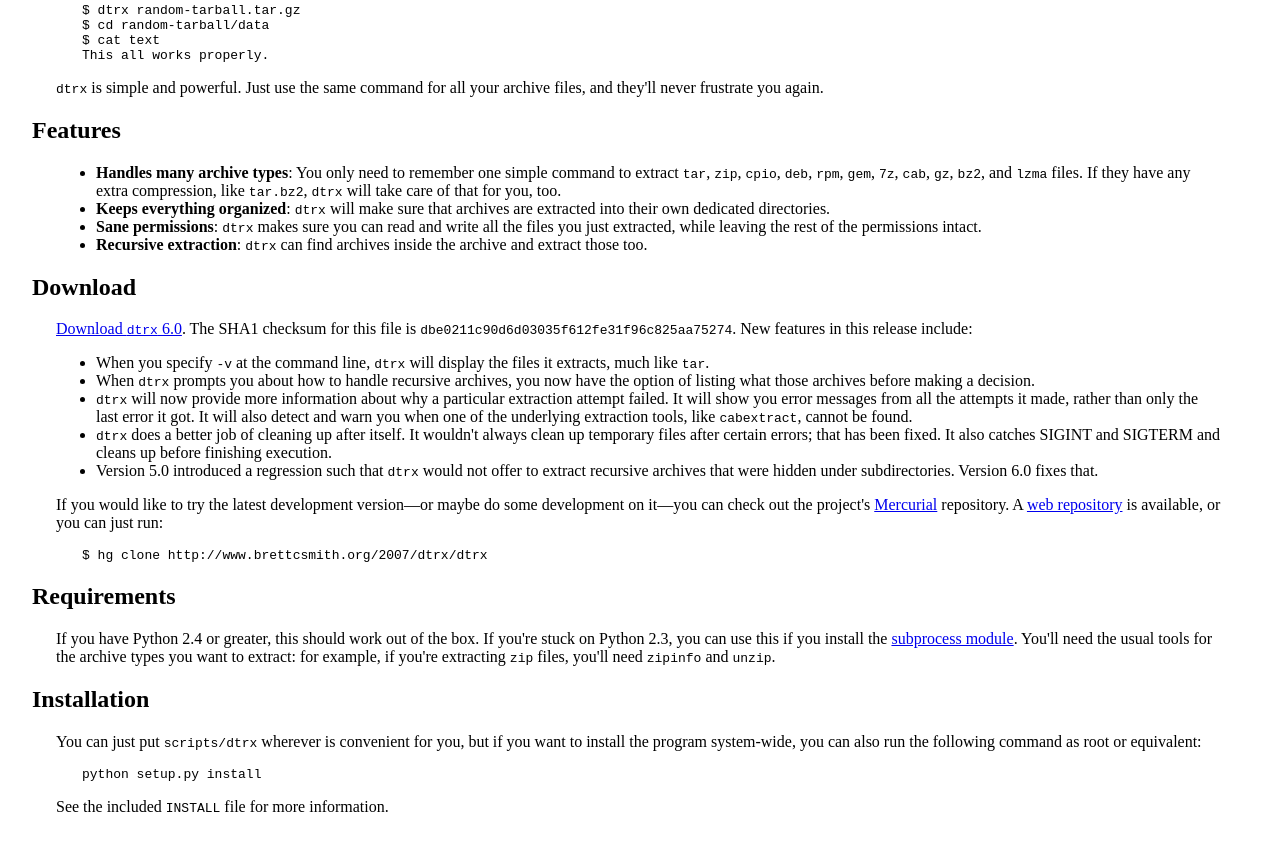
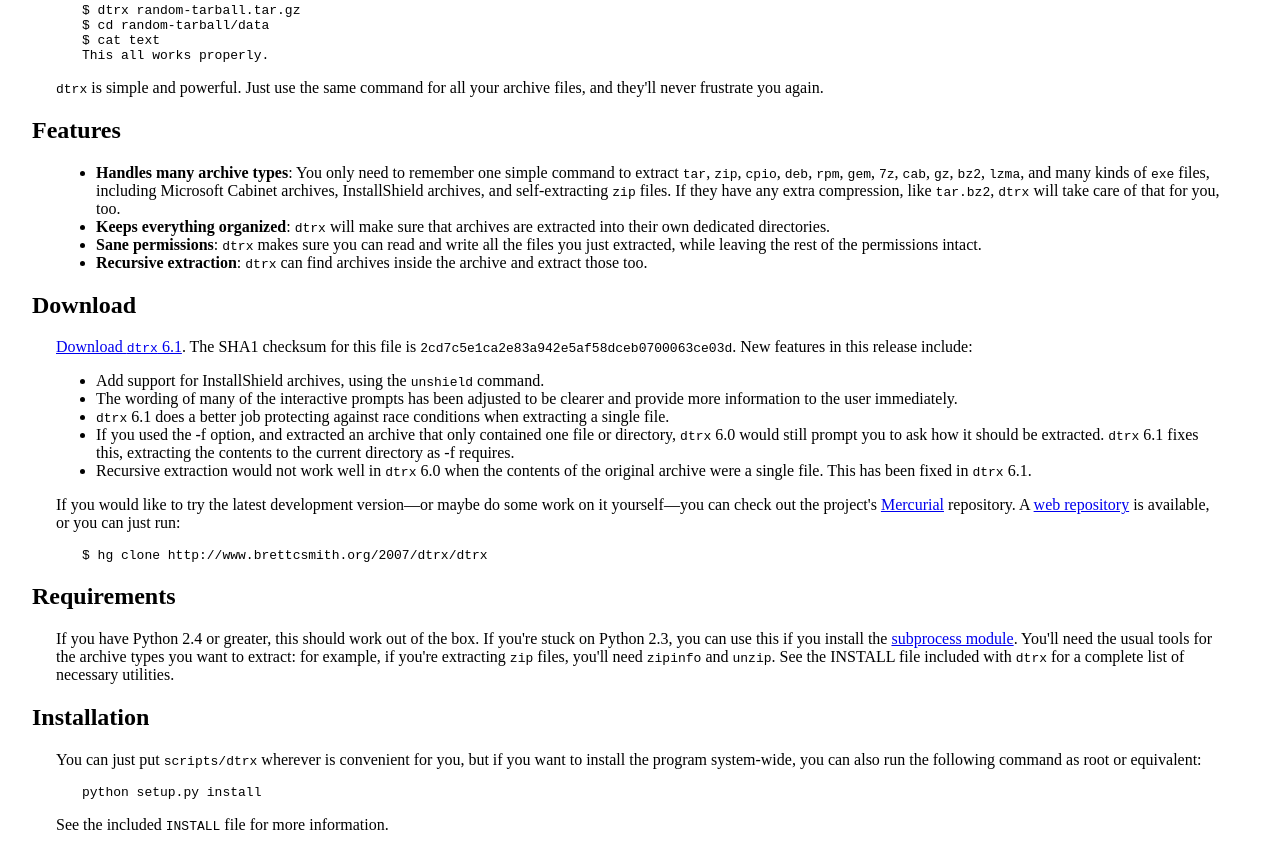
Before and after one commit to brettcs/dtrx, a plain HTML site: page web/index.html in a window 1280 px wide. Shown: the part 443-1293 px from the top of the page. Drawn offline with Linux system fonts and the light colour scheme.

Commit message:
Update for 6.1, plus some tweaks here and there.

```diff
--- a/web/index.html
+++ b/web/index.html
@@ -60,8 +60,11 @@ one simple command to extract
 <span class="pname">7z</span>,
 <span class="pname">cab</span>,
 <span class="pname">gz</span>,
-<span class="pname">bz2</span>, and
-<span class="pname">lzma</span> files.
+<span class="pname">bz2</span>,
+<span class="pname">lzma</span>, and many kinds of
+<span class="pname">exe</span> files, including Microsoft Cabinet archives,
+InstallShield archives, and self-extracting <span class="pname">zip</span>
+files.
 
 If they have any extra compression, like <span
 class="pname">tar.bz2</span>, <span class="pname">dtrx</span> will take
@@ -82,43 +85,36 @@ find archives inside the archive and extract those too.</li>
 
 <h2>Download</h2>
 
-<p><a href="dtrx-6.0.tar.gz">Download <span class="pname">dtrx</span>
-6.0</a>.  The SHA1 checksum for this file
-is <tt>dbe0211c90d6d03035f612fe31f96c825aa75274</tt>.  New features in this
+<p><a href="dtrx-6.1.tar.gz">Download <span class="pname">dtrx</span>
+6.1</a>.  The SHA1 checksum for this file
+is <tt>2cd7c5e1ca2e83a942e5af58dceb0700063ce03d</tt>.  New features in this
 release include:</p>
 
 <ul>
 
-<li>When you specify <tt>-v</tt> at the command
-   line, <span class="pname">dtrx</span> will display the files it
-   extracts, much like <span class="pname">tar</span>.</li>
-
-<li>When <span class="pname">dtrx</span> prompts you about how to handle
-   recursive archives, you now have the option of listing what those
-   archives before making a decision.</li>
-
-<li><span class="pname">dtrx</span> will now provide more information about
-   why a particular extraction attempt failed.  It will show you error
-   messages from all the attempts it made, rather than only the last error
-   it got.  It will also detect and warn you when one of the underlying
-   extraction tools, like <span class="pname">cabextract</span>, cannot be
-   found.</li>
-
-<li><span class="pname">dtrx</span> does a better job of cleaning up after
-   itself.  It wouldn't always clean up temporary files after certain
-   errors; that has been fixed.  It also catches SIGINT and SIGTERM and
-   cleans up before finishing execution.</li>
-
-<li>Version 5.0 introduced a regression such
-   that <span class="pname">dtrx</span> would not offer to extract
-   recursive archives that were hidden under subdirectories.  Version 6.0
-   fixes that.</li>
+<li>Add support for InstallShield archives, using
+the <span class="pname">unshield</span> command.</li>
+<li>The wording of many of the interactive prompts has been adjusted
+to be clearer and provide more information to the user
+immediately.</li>
+<li><span class="pname">dtrx</span> 6.1 does a better job protecting
+against race conditions when extracting a single file.</li>
+<li>If you used the -f option, and extracted an archive that only contained
+one file or directory, <span class="pname">dtrx</span> 6.0 would still
+prompt you to ask how it should be
+extracted.  <span class="pname">dtrx</span> 6.1 fixes this, extracting the
+contents to the current directory as -f requires.</li>
+<li>Recursive extraction would not work well
+in <span class="pname">dtrx</span> 6.0 when the contents of the original
+archive were a single file.  This has been fixed
+in <span class="pname">dtrx</span> 6.1.</li>
 
 </ul>
 
 <p>If you would like to try the latest development version—or maybe do some
-development on it—you can check out the project's <a
-href="http://www.selenic.com/mercurial/wiki/">Mercurial</a> repository.  A
+work on it yourself—you can check out the
+project's <a href="http://www.selenic.com/mercurial/wiki/">Mercurial</a>
+repository.  A
 <a href="http://www.brettcsmith.org/2007/dtrx/dtrx/">web repository</a> is
 available, or you can just run:</p>
 
@@ -127,12 +123,14 @@ available, or you can just run:</p>
 <h2>Requirements</h2>
 
 <p>If you have Python 2.4 or greater, this should work out of the box.  If
-you're stuck on Python 2.3, you can use this if you install the <a
-href="http://www.lysator.liu.se/~astrand/popen5/">subprocess module</a>.
-You'll need the usual tools for the archive types you want to extract: for
-example, if you're extracting <span class="pname">zip</span> files, you'll
-need <span class="pname">zipinfo</span> and <span
-class="pname">unzip</span>.</p>
+you're stuck on Python 2.3, you can use this if you install
+the <a href="http://www.lysator.liu.se/~astrand/popen5/">subprocess
+module</a>.  You'll need the usual tools for the archive types you want to
+extract: for example, if you're extracting <span class="pname">zip</span>
+files, you'll need <span class="pname">zipinfo</span>
+and <span class="pname">unzip</span>.  See the INSTALL file included
+with <span class="pname">dtrx</span> for a complete list of necessary
+utilities.</p>
 
 <h2>Installation</h2>
 
```
